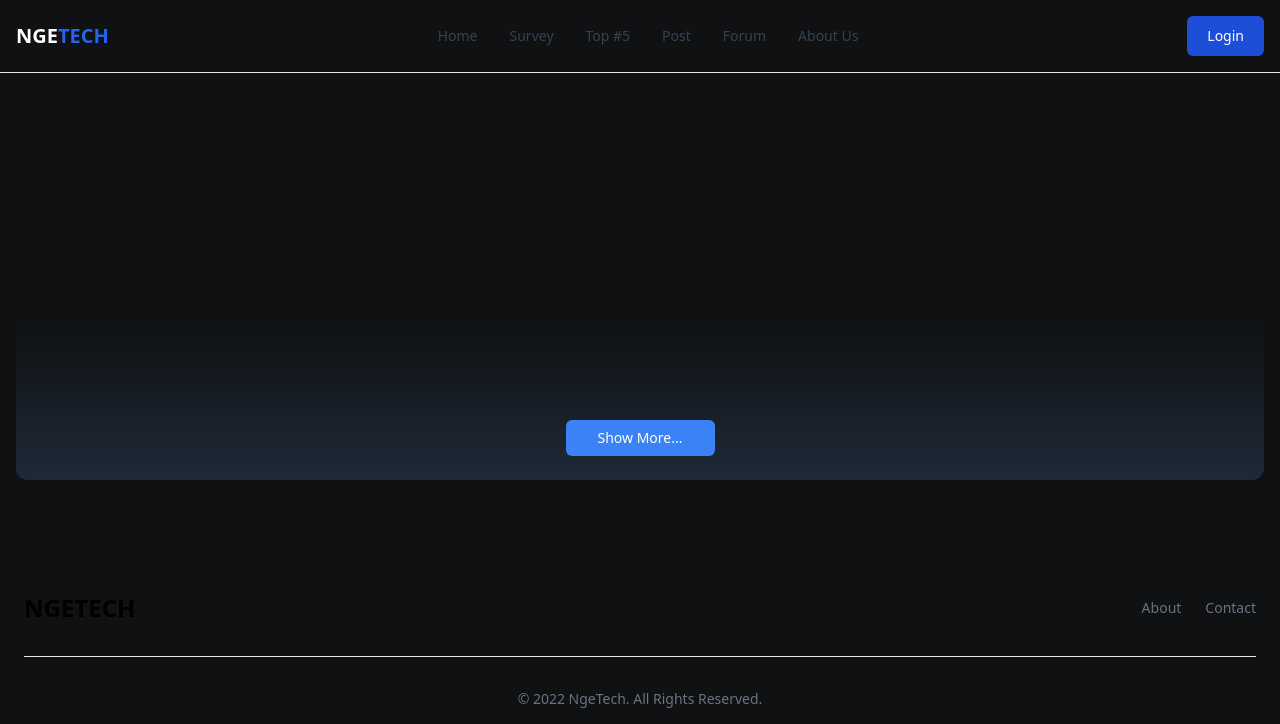
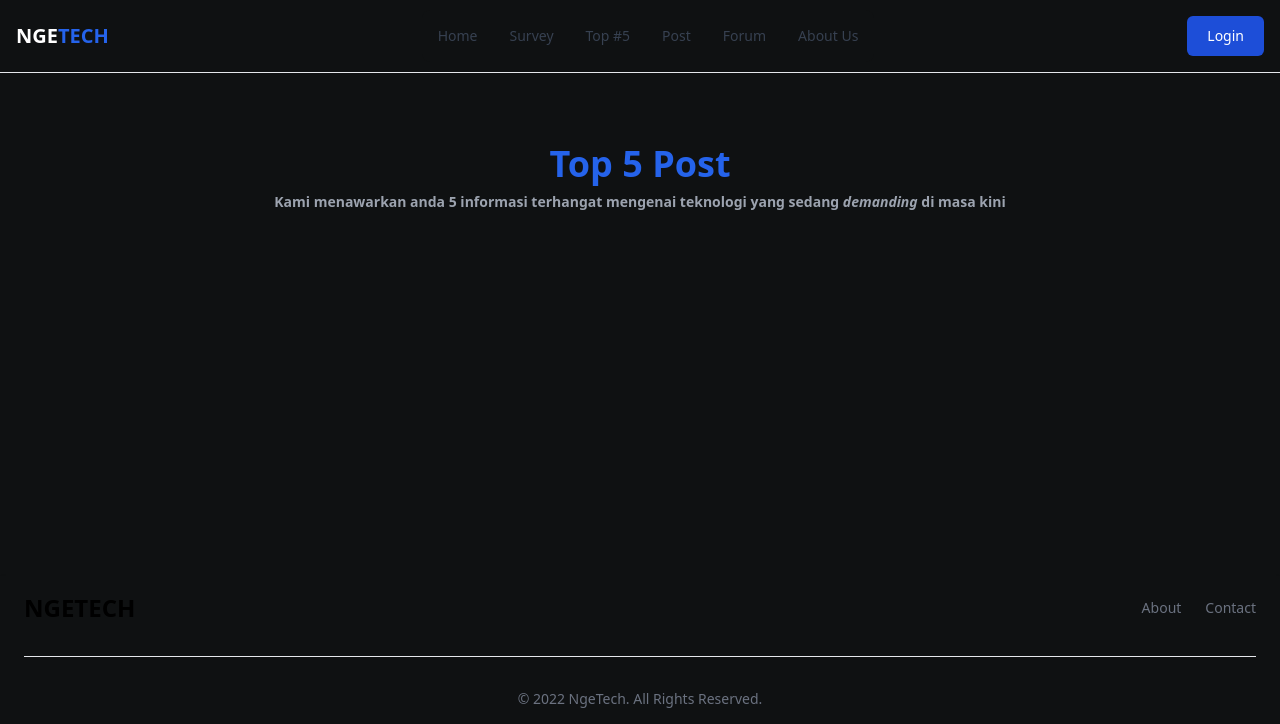
Before and after one commit to ngetech/ngetech, a Django app: page /top-5-post/ in a window 1280 px wide. Shown: the top 724 px of the page. Run offline with Django 4.2, Linux system fonts and the light colour scheme; data that the repository does not hold is empty; some libraries are stand-ins or nearby versions.

Commit message:
Finish top 5

```diff
--- a/theme/static/css/dist/styles.css
+++ b/theme/static/css/dist/styles.css
@@ -1564,6 +1605,11 @@ select {
   line-height: 2.25rem;
 }
 
+.text-4xl {
+  font-size: 2.25rem;
+  line-height: 2.5rem;
+}
+
 .font-bold {
   font-weight: 700;
 }
@@ -1692,6 +1748,11 @@ select {
 
 .blur-sm {
   --tw-blur: blur(4px);
+  filter: var(--tw-blur) var(--tw-brightness) var(--tw-contrast) var(--tw-grayscale) var(--tw-hue-rotate) var(--tw-invert) var(--tw-saturate) var(--tw-sepia) var(--tw-drop-shadow);
+}
+
+.blur {
+  --tw-blur: blur(8px);
   filter: var(--tw-blur) var(--tw-brightness) var(--tw-contrast) var(--tw-grayscale) var(--tw-hue-rotate) var(--tw-invert) var(--tw-saturate) var(--tw-sepia) var(--tw-drop-shadow);
 }
 
@@ -2023,6 +2084,14 @@ select {
     grid-template-columns: repeat(2, minmax(0, 1fr));
   }
 
+  .md\:grid-cols-3 {
+    grid-template-columns: repeat(3, minmax(0, 1fr));
+  }
+
+  .md\:grid-cols-1 {
+    grid-template-columns: repeat(1, minmax(0, 1fr));
+  }
+
   .md\:flex-row {
     flex-direction: row;
   }
@@ -2171,6 +2240,14 @@ select {
     grid-template-columns: repeat(3, minmax(0, 1fr));
   }
 
+  .lg\:grid-cols-2 {
+    grid-template-columns: repeat(2, minmax(0, 1fr));
+  }
+
+  .lg\:grid-cols-1 {
+    grid-template-columns: repeat(1, minmax(0, 1fr));
+  }
+
   .lg\:flex-row {
     flex-direction: row;
   }
@@ -2205,6 +2282,22 @@ select {
     grid-template-columns: repeat(3, minmax(0, 1fr));
   }
 
+  .xl\:grid-cols-2 {
+    grid-template-columns: repeat(2, minmax(0, 1fr));
+  }
+
+  .xl\:grid-cols-4 {
+    grid-template-columns: repeat(4, minmax(0, 1fr));
+  }
+
+  .xl\:grid-cols-5 {
+    grid-template-columns: repeat(5, minmax(0, 1fr));
+  }
+
+  .xl\:grid-cols-1 {
+    grid-template-columns: repeat(1, minmax(0, 1fr));
+  }
+
   .xl\:flex-row {
     flex-direction: row;
   }
--- a/top_5_post/templates/top_5.html
+++ b/top_5_post/templates/top_5.html
@@ -9,80 +9,43 @@
 
 <main class="mx-auto mt-[10vh] mb-[10vh] min-h-[calc(60vh-4rem)] max-w-[160vh]">
 
-    <!-- Users Post Start -->
-    <section id="users-post" class="mx-4">
-        <div class="relative {% if not user.is_authenticated  %} h-[50vh] overflow-hidden rounded-xl {% endif %}">
-            <div id="post-tech-container"
-                class="relative columns-1 md:columns-2 lg:columns-2 content-center gap-4 space-y-8{% if not user.is_authenticated  %} blur-sm {% endif %}">
+    <!-- Features Section Start -->
+    <section id="features" class="py-8">
+        <div class="py-2 md:py-8 pb-10 flex flex-col items-center justify-center">
+            <h1 class="text-4xl font-bold text-blue-600">Top 5 Post</h1>
+            <h1 class="mt-2 text-sm font-semibold text-center text-gray-400">Kami menawarkan anda 5 informasi terhangat mengenai teknologi yang sedang <span
+                class="italic">demanding</span> di masa kini</h1>
+            <div class="my-8 grid grid-cols-1 md:grid-cols-1 lg:grid-cols-1 xl:grid-cols-1 gap-8 group" id="post-container">
             </div>
-            {% if not user.is_authenticated %}
-            <div class="inset-x-0 bottom-0 flex justify-center bg-gradient-to-t pt-32 pb-8 pointer-events-none from-gray-800 absolute">
-            </div>
-            <div class="flex flex-col gap-2 top-0 lg:bottom-0 lg:top-auto h-full lg:h-auto mb-6 absolute w-full justify-center items-center md:text-xl">
-                <a href="{% url 'main:login' %}">
-                    <button type="button"
-                        class="text-white bg-blue-500 px-8 hover:bg-blue-700 focus:ring-4 focus:outline-none focus:ring-blue-300 font-medium rounded-md text-sm py-2 text-center mr-3 md:mr-0 dark:bg-blue-600 dark:hover:bg-blue-700 dark:focus:ring-blue-800">
-                        Show More...
-                    </button>
-                </a>
-            </div>
-            {% endif %}
         </div>
-
     </section>
-    <!-- Users Post End -->
 
 </main>
 
 <script src="https://ajax.googleapis.com/ajax/libs/jquery/3.6.0/jquery.min.js"></script>
 
 <script>
-
     function getTop5() {
         $.get(
             './top-post-json',
             (res) => {
-                $('#post-tech-container').empty();
+                $('#post-container').empty();
                 if(res.length >= 5) {
                     for (let i = 0; i < 5; i++) {
                         let dateObj = new Date(res[i].fields.date);
                         let date = dateObj.toString().slice(0, 16)
                         console.log();
-                        $('#post-tech-container').append(
-                            `<a href="../post-detail/user-post-detail/${res[i].pk}">
-                                <div class="aspect-video p-8 mb-4 rounded-lg break-inside-avoid bg-charcoal-800 {% if user.is_authenticated %} hover:bg-charcoal-700 {% endif %}">
-                                    <div class="flex items-center gap-3">
-                                        <svg xmlns="http://www.w3.org/2000/svg" width="40" height="40"
-                                            preserveAspectRatio="xMidYMid meet" viewBox="0 0 32 32">
-                                            <path fill="none"
-                                                d="M8.007 24.93A4.996 4.996 0 0 1 13 20h6a4.996 4.996 0 0 1 4.993 4.93a11.94 11.94 0 0 1-15.986 0ZM20.5 12.5A4.5 4.5 0 1 1 16 8a4.5 4.5 0 0 1 4.5 4.5Z" />
-                                            <path fill="#2563eb"
-                                                d="M26.749 24.93A13.99 13.99 0 1 0 2 16a13.899 13.899 0 0 0 3.251 8.93l-.02.017c.07.084.15.156.222.239c.09.103.187.2.28.3c.28.304.568.596.87.87c.092.084.187.162.28.242c.32.276.649.538.99.782c.044.03.084.069.128.1v-.012a13.901 13.901 0 0 0 16 0v.012c.044-.031.083-.07.128-.1c.34-.245.67-.506.99-.782c.093-.08.188-.159.28-.242c.302-.275.59-.566.87-.87c.093-.1.189-.197.28-.3c.071-.083.152-.155.222-.24ZM16 8a4.5 4.5 0 1 1-4.5 4.5A4.5 4.5 0 0 1 16 8ZM8.007 24.93A4.996 4.996 0 0 1 13 20h6a4.996 4.996 0 0 1 4.993 4.93a11.94 11.94 0 0 1-15.986 0Z" />
-                                        </svg>
-                                        <div class="flex-1 min-w-0">
-                                            <p class="text-sm font-medium text-blue-500 truncate">
-                                                @${res[i].fields.username}
-                                            </p>
-                                            <p class="text-sm text-gray-500 truncate dark:text-gray-400">
-                                                ${date}
-                                            </p>
-                                        </div>
-                                        <div class="inline-flex items-center text-base gap-2">
-                                            <svg xmlns="http://www.w3.org/2000/svg" width="20" height="20" preserveAspectRatio="xMidYMid meet" viewBox="0 0 48 48">
-                                                <mask id="svgIDa"><path fill="#fff" stroke="#fff" stroke-linecap="round" stroke-linejoin="round" stroke-width="4" d="M15 8C8.925 8 4 12.925 4 19c0 11 13 21 20 23.326C31 40 44 30 44 19c0-6.075-4.925-11-11-11c-3.72 0-7.01 1.847-9 4.674A10.987 10.987 0 0 0 15 8Z"/>
-                                                </mask><path fill="#ff1212" d="M0 0h48v48H0z" mask="url(#svgIDa)"/>
-                                            </svg>
-                                            <h2 class="font-semibold text-white">${res[i].fields.likes.length}</h2>
-                                        </div>
-                                    </div>
-                                    <h5 class="my-2 text-2xl font-bold tracking-tight text-white">
-                                        ${res[i].fields.title}
-                                    </h5>
-                                    <p class=" text-gray-400">
-                                        ${res[i].fields.description}
-                                    </p>
+                        $('#post-container').append(
+                            `<div
+                            class="flex flex-wrap flex-col p-6 w-80 bg-charcoal-800 rounded-lg group-hover:blur-sm hover:!blur-none group-hover:scale-[0.85] hover:!scale-100 duration-300 cursor-pointer shadow-md">
+                                <div class="flex-wrap justify-start items-start">
+                                    <h2 class="text-gray-400 font-bold text-4xl mb-2">#${i+1}</h2>
+                                    <h5 class="mb-2 text-3xl font-semibold tracking-tight text-white">${res[i].fields.title}</h5>
                                 </div>
-                            </a>`
+                                <div class="flex flex-wrap mt-auto gap-8">
+                                    <a href="../post-detail/user-post-detail/${res[i].pk}" class="inline-flex items-center text-blue-600 hover:underline">Show article...</a>
+                                </div>
+                            </div>`
                         );
                     }
                 }
@@ -91,41 +54,17 @@
                         let dateObj = new Date(res[i].fields.date);
                         let date = dateObj.toString().slice(0, 16)
                         console.log();
-                        $('#post-tech-container').append(
-                            `<a href="../post-detail/user-post-detail/${res[i].pk}">
-                                <div class="aspect-video p-8 mb-4 rounded-lg break-inside-avoid bg-charcoal-800 {% if user.is_authenticated %} hover:bg-charcoal-700 {% endif %}">
-                                    <div class="flex items-center gap-3">
-                                        <svg xmlns="http://www.w3.org/2000/svg" width="40" height="40"
-                                            preserveAspectRatio="xMidYMid meet" viewBox="0 0 32 32">
-                                            <path fill="none"
-                                                d="M8.007 24.93A4.996 4.996 0 0 1 13 20h6a4.996 4.996 0 0 1 4.993 4.93a11.94 11.94 0 0 1-15.986 0ZM20.5 12.5A4.5 4.5 0 1 1 16 8a4.5 4.5 0 0 1 4.5 4.5Z" />
-                                            <path fill="#2563eb"
-                                                d="M26.749 24.93A13.99 13.99 0 1 0 2 16a13.899 13.899 0 0 0 3.251 8.93l-.02.017c.07.084.15.156.222.239c.09.103.187.2.28.3c.28.304.568.596.87.87c.092.084.187.162.28.242c.32.276.649.538.99.782c.044.03.084.069.128.1v-.012a13.901 13.901 0 0 0 16 0v.012c.044-.031.083-.07.128-.1c.34-.245.67-.506.99-.782c.093-.08.188-.159.28-.242c.302-.275.59-.566.87-.87c.093-.1.189-.197.28-.3c.071-.083.152-.155.222-.24ZM16 8a4.5 4.5 0 1 1-4.5 4.5A4.5 4.5 0 0 1 16 8ZM8.007 24.93A4.996 4.996 0 0 1 13 20h6a4.996 4.996 0 0 1 4.993 4.93a11.94 11.94 0 0 1-15.986 0Z" />
-                                        </svg>
-                                        <div class="flex-1 min-w-0">
-                                            <p class="text-sm font-medium text-blue-500 truncate">
-                                                @${res[i].fields.username}
-                                            </p>
-                                            <p class="text-sm text-gray-500 truncate dark:text-gray-400">
-                                                ${date}
-                                            </p>
-                                        </div>
-                                        <div class="inline-flex items-center text-base gap-2">
-                                            <svg xmlns="http://www.w3.org/2000/svg" width="20" height="20" preserveAspectRatio="xMidYMid meet" viewBox="0 0 48 48">
-                                                <mask id="svgIDa"><path fill="#fff" stroke="#fff" stroke-linecap="round" stroke-linejoin="round" stroke-width="4" d="M15 8C8.925 8 4 12.925 4 19c0 11 13 21 20 23.326C31 40 44 30 44 19c0-6.075-4.925-11-11-11c-3.72 0-7.01 1.847-9 4.674A10.987 10.987 0 0 0 15 8Z"/>
-                                                </mask><path fill="#ff1212" d="M0 0h48v48H0z" mask="url(#svgIDa)"/>
-                                            </svg>
-                                            <h2 class="font-semibold text-white">${res[i].fields.likes.length}</h2>
-                                        </div>
-                                    </div>
-                                    <h5 class="my-2 text-2xl font-bold tracking-tight text-white">
-                                        ${res[i].fields.title}
-                                    </h5>
-                                    <p class=" text-gray-400">
-                                        ${res[i].fields.description}
-                                    </p>
+                        $('#post-container').append(
+                            `<div
+                            class="flex flex-wrap flex-col p-6 w-80 bg-charcoal-800 rounded-lg group-hover:blur-sm hover:!blur-none group-hover:scale-[0.85] hover:!scale-100 duration-300 cursor-pointer shadow-md">
+                                <div class="flex-wrap justify-start items-start">
+                                    <h2 class="text-gray-400 font-bold text-4xl mb-2">#${i+1}</h2>
+                                    <h5 class="mb-2 text-3xl font-semibold tracking-tight text-white">${res[i].fields.title}</h5>
                                 </div>
-                            </a>`
+                                <div class="flex flex-wrap mt-auto gap-8">
+                                    <a href="../post-detail/user-post-detail/${res[i].pk}" class="inline-flex items-center text-blue-600 hover:underline">Show article...</a>
+                                </div>
+                            </div>`
                         );
                     }
                 }
--- a/top_5_post/views.py
+++ b/top_5_post/views.py
@@ -9,8 +9,6 @@ from django.http import HttpResponse, JsonResponse
 def show_top5_post(request):
     return render(request,'top_5.html')
 
-@login_required(login_url='/login/')
-@csrf_exempt
 def get_top5_post(request):
     posts = PostTech.objects.all().order_by('-likes')[:5]
     return HttpResponse(serializers.serialize('json', posts),content_type='application/json')
```
Also changed, not shown: other parts of theme/static/css/dist/styles.css (+51 -0 lines).
